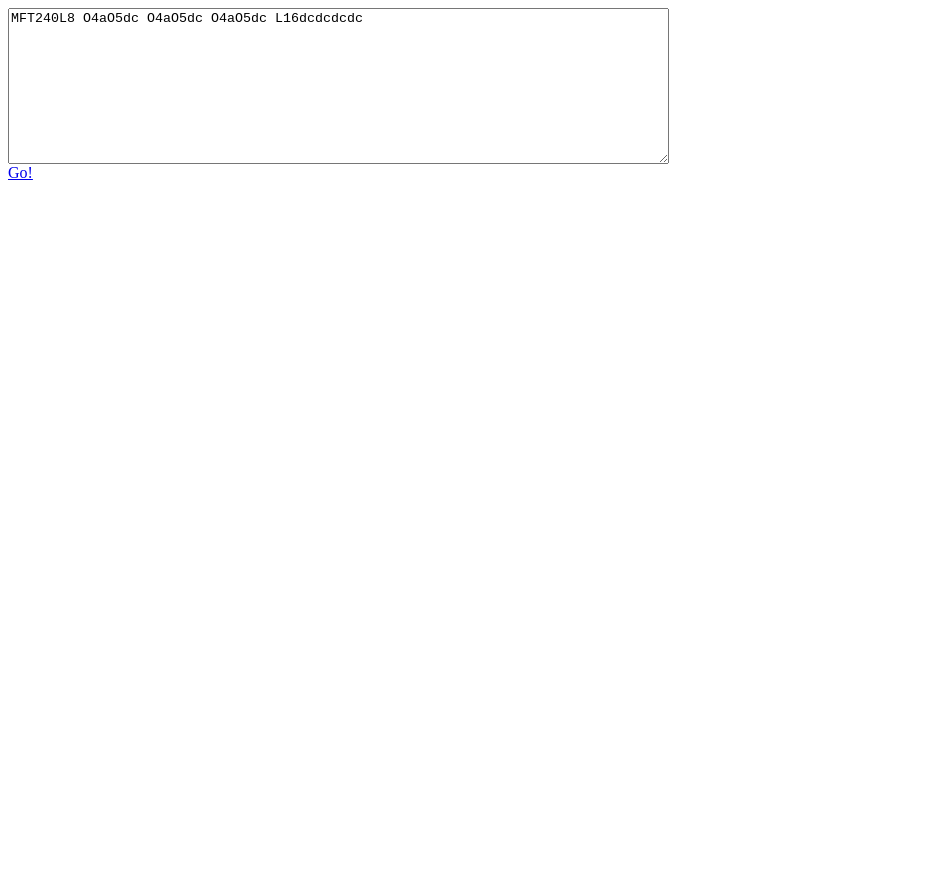
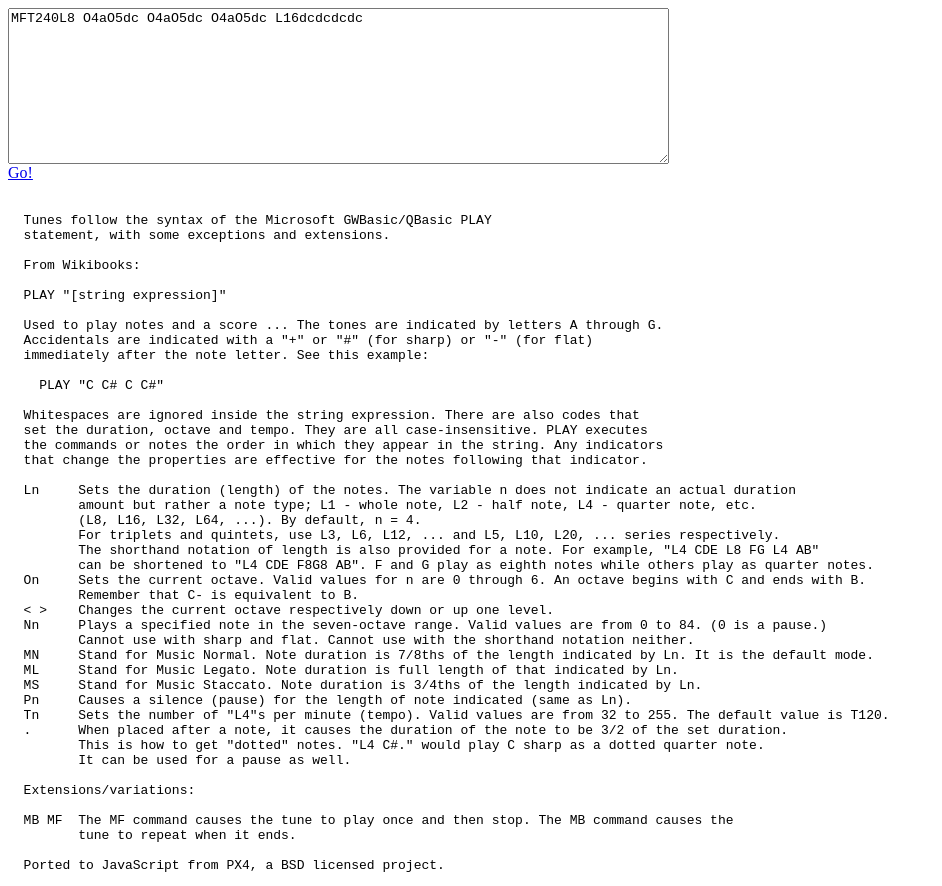
Before and after one commit to jschall/jschall.github.io, a plain HTML site: page index.html in a window 1280 px wide. Shown: the whole page, without its empty margins (0-942 px from the left). Before the commit the page ends 800 px from the top, so only its background shows below. Drawn offline with Linux system fonts and the light colour scheme.

Commit message:
add comment

```diff
--- a/index.html
+++ b/index.html
@@ -246,6 +246,52 @@ function play_tone(tone_str) {
 </head>
 <body>
 <textarea id="tonetextarea" cols=80 rows=10>MFT240L8 O4aO5dc O4aO5dc O4aO5dc L16dcdcdcdc</textarea><br/>
-<a href="#" onclick="play_tone(document.getElementById('tonetextarea').value);">Go!</a>
+<a href="#" onclick="play_tone(document.getElementById('tonetextarea').value);">Go!</a><br/><br/>
+<pre>
+  Tunes follow the syntax of the Microsoft GWBasic/QBasic PLAY
+  statement, with some exceptions and extensions.
+
+  From Wikibooks:
+
+  PLAY "[string expression]"
+
+  Used to play notes and a score ... The tones are indicated by letters A through G.
+  Accidentals are indicated with a "+" or "#" (for sharp) or "-" (for flat)
+  immediately after the note letter. See this example:
+
+    PLAY "C C# C C#"
+
+  Whitespaces are ignored inside the string expression. There are also codes that
+  set the duration, octave and tempo. They are all case-insensitive. PLAY executes
+  the commands or notes the order in which they appear in the string. Any indicators
+  that change the properties are effective for the notes following that indicator.
+
+  Ln     Sets the duration (length) of the notes. The variable n does not indicate an actual duration
+         amount but rather a note type; L1 - whole note, L2 - half note, L4 - quarter note, etc.
+         (L8, L16, L32, L64, ...). By default, n = 4.
+         For triplets and quintets, use L3, L6, L12, ... and L5, L10, L20, ... series respectively.
+         The shorthand notation of length is also provided for a note. For example, "L4 CDE L8 FG L4 AB"
+         can be shortened to "L4 CDE F8G8 AB". F and G play as eighth notes while others play as quarter notes.
+  On     Sets the current octave. Valid values for n are 0 through 6. An octave begins with C and ends with B.
+         Remember that C- is equivalent to B.
+  &lt; &gt;    Changes the current octave respectively down or up one level.
+  Nn     Plays a specified note in the seven-octave range. Valid values are from 0 to 84. (0 is a pause.)
+         Cannot use with sharp and flat. Cannot use with the shorthand notation neither.
+  MN     Stand for Music Normal. Note duration is 7/8ths of the length indicated by Ln. It is the default mode.
+  ML     Stand for Music Legato. Note duration is full length of that indicated by Ln.
+  MS     Stand for Music Staccato. Note duration is 3/4ths of the length indicated by Ln.
+  Pn     Causes a silence (pause) for the length of note indicated (same as Ln).
+  Tn     Sets the number of "L4"s per minute (tempo). Valid values are from 32 to 255. The default value is T120.
+  .      When placed after a note, it causes the duration of the note to be 3/2 of the set duration.
+         This is how to get "dotted" notes. "L4 C#." would play C sharp as a dotted quarter note.
+         It can be used for a pause as well.
+
+  Extensions/variations:
+
+  MB MF  The MF command causes the tune to play once and then stop. The MB command causes the
+         tune to repeat when it ends.
+
+  Ported to JavaScript from PX4, a BSD licensed project.
+</pre>
 </body>
 </html>
```
